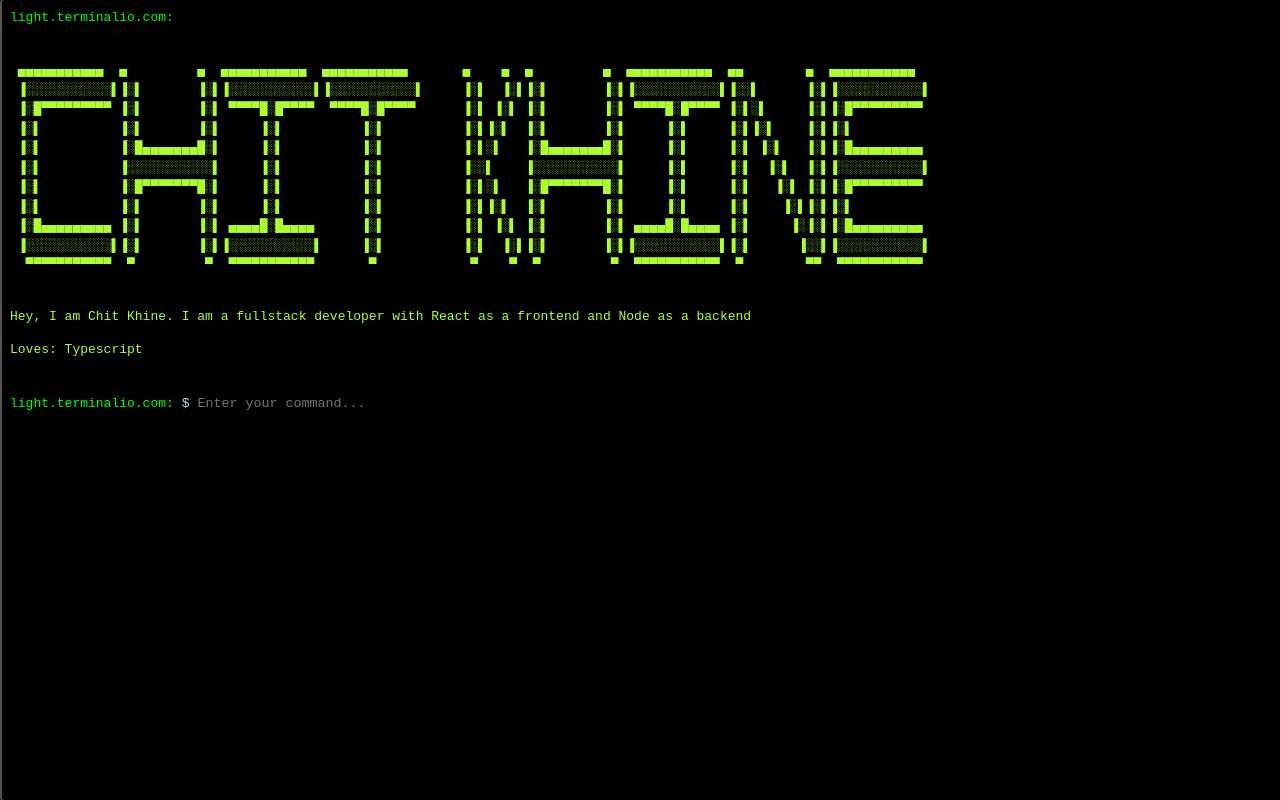
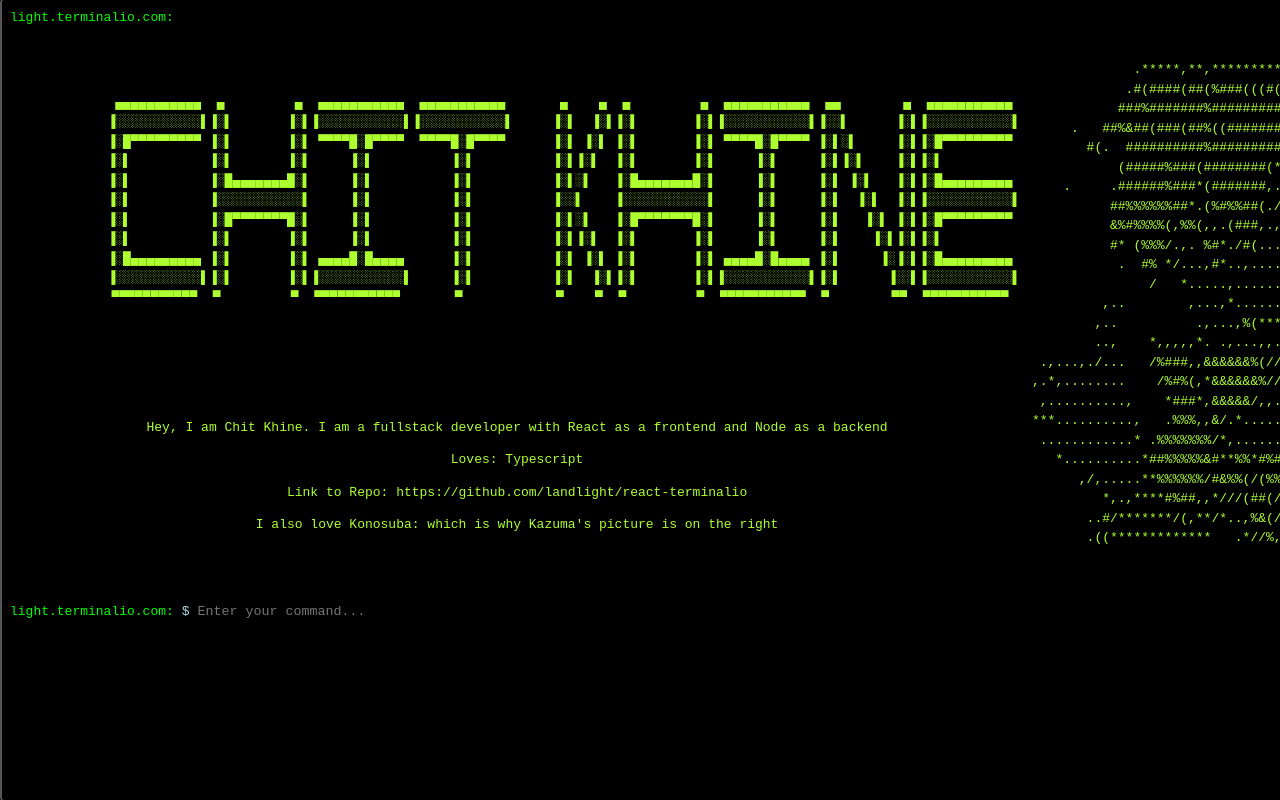
Before and after one commit to landlight/react-terminalio, a React (Create React App) app: page / in a window 1280 px wide. Built offline with nearby package versions, Linux system fonts and the light colour scheme.

Commit message:
:lipstick: update display

```diff
--- a/src/Commands/Welcome.tsx
+++ b/src/Commands/Welcome.tsx
@@ -1,6 +1,14 @@
 const WelcomeCommand = () => {
   return (
-    <div>
+    <div style={{ display: "flex", justifyContent: "flex-start" }}>
+      <div
+        style={{
+          display: "flex",
+          flexDirection: "column",
+          justifyContent: "space-around",
+        }}
+      >
+        <div style={{ textAlign: "center" }}>
           <pre>
             {`
              ▄▄▄▄▄▄▄▄▄▄▄  ▄         ▄  ▄▄▄▄▄▄▄▄▄▄▄  ▄▄▄▄▄▄▄▄▄▄▄       ▄    ▄  ▄         ▄  ▄▄▄▄▄▄▄▄▄▄▄  ▄▄        ▄  ▄▄▄▄▄▄▄▄▄▄▄
@@ -16,12 +24,50 @@ const WelcomeCommand = () => {
              ▀▀▀▀▀▀▀▀▀▀▀  ▀         ▀  ▀▀▀▀▀▀▀▀▀▀▀       ▀            ▀    ▀  ▀         ▀  ▀▀▀▀▀▀▀▀▀▀▀  ▀        ▀▀  ▀▀▀▀▀▀▀▀▀▀▀
          `}
           </pre>
-      <div>
+        </div>
+        <div style={{ textAlign: "center" }}>
           <p>
             Hey, I am Chit Khine. I am a fullstack developer with React as a
             frontend and Node as a backend
           </p>
           <p>Loves: Typescript</p>
+          <p>Link to Repo: https://github.com/landlight/react-terminalio</p>
+
+          <p>
+            I also love Konosuba: which is why Kazuma's picture is on the right
+          </p>
+        </div>
+      </div>
+      <div>
+        <pre>
+          {`
+              .*****,**,****************,****,*.
+             .#(####(##(%###(((#(((###(#%########((
+            ###%#######%################%%##########
+      .   ##%&##(###(##%((#############((%####(#####%
+        #(.  ##########%##################%####%######
+            (#####%###(########(*#########%####%%#####%
+     .     .######%###*(#######,.*##*,(###%#####&%%#%%%%
+           ##%%%%%%##*.(%#%%##(.//(#.../#%%%%%%%&&&&%,%%#.
+           &%#%%%%(,%%(,,.(###,.,......./%%%%%%%#&%@&
+           #* (%%%/.,. %#*./#(...,%%##%/.#%%%*#(.&  *
+            .  #% */...,#*..,............#%(.,(,#.
+                /   *.....,..............(...,%&
+          ,..        ,...,*...............%&%/&
+         ,..          .,...,%(****....,,//(    ...,,,**
+         ..,    *,,,,,*. .,...,,...,/(,,,,,,,,,,,,,,***.
+  .,...,./...   /%###,,&&&&&&%(//*////,,,*####%#######%
+ ,.*,........    /%#%(,*&&&&&&%//////*/,,,(%#%%%%%%%%%,
+  ,..........,    *###*,&&&&&/,,.,**////*,*###%%%&&&&&&.
+ ***..........,   .%%%,,&/.*............,,,#%&&&%%%#%%%#%.
+  ............* .%%%%%%%/*,.........,*,,/#%#&%%%%%%%%%%%%#/
+    *..........*##%%%%%&#**%%*#%#(%%%%%%%%%%%%%%%%%%%%%%%%%
+       ,/,.....**%%%%%%/#&%%(/(%%&%#%%%%%%&%%%%%%%%%%%%%%%%*
+          *,.,****#%##,,*///(##(//**(%%%%%%%%%%%%%%%%%%%%%%#
+        ..#/*******/(,**/*..,%&(//,**%%%%%%%%%%%%%%%%%%%%%%#
+        .((*************   .*//%,//*/%%%%%%%%%%%%%%%%%%%%%%#
+        `}
+        </pre>
       </div>
     </div>
   );
```
Lines whose indentation alone changed are shown as unchanged.
